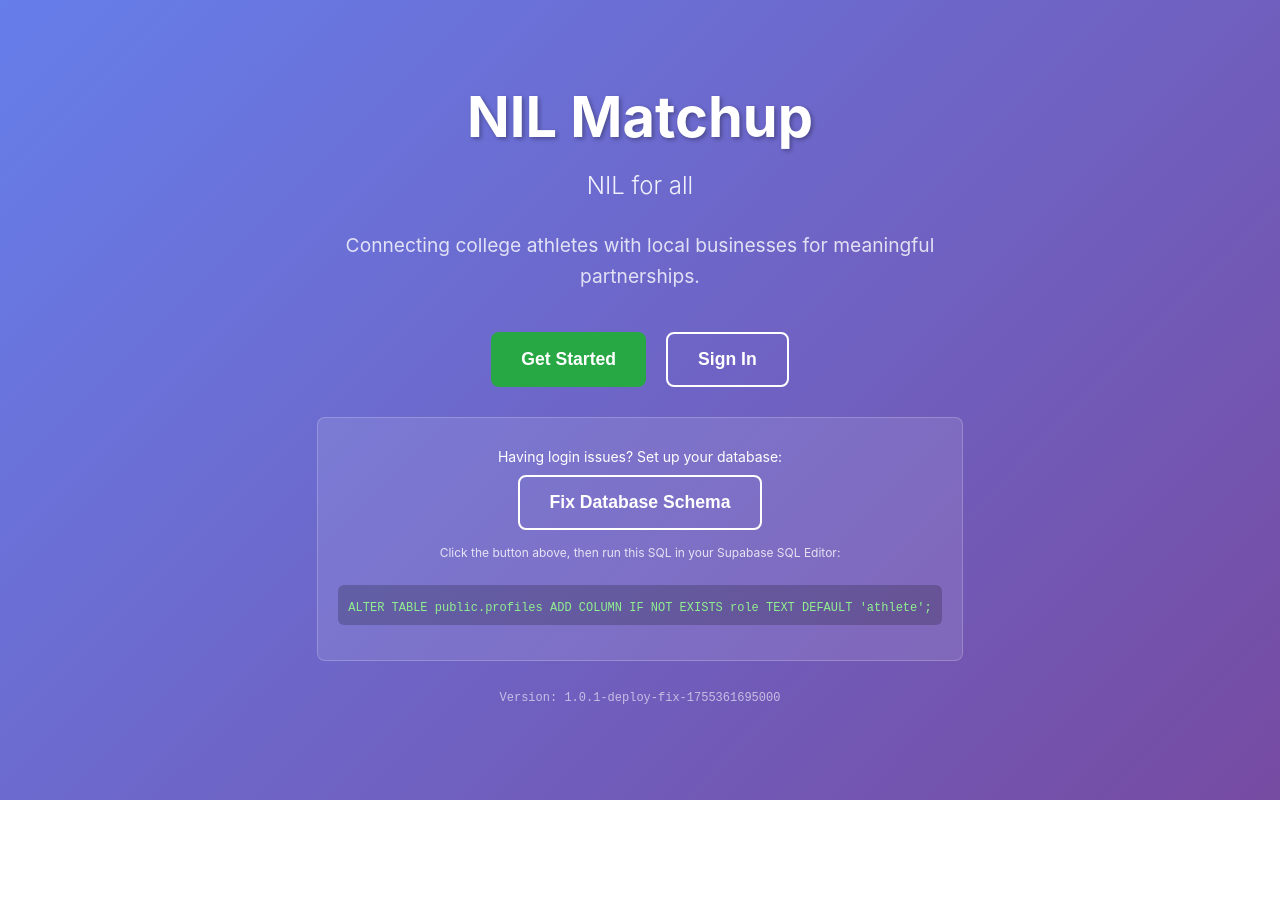
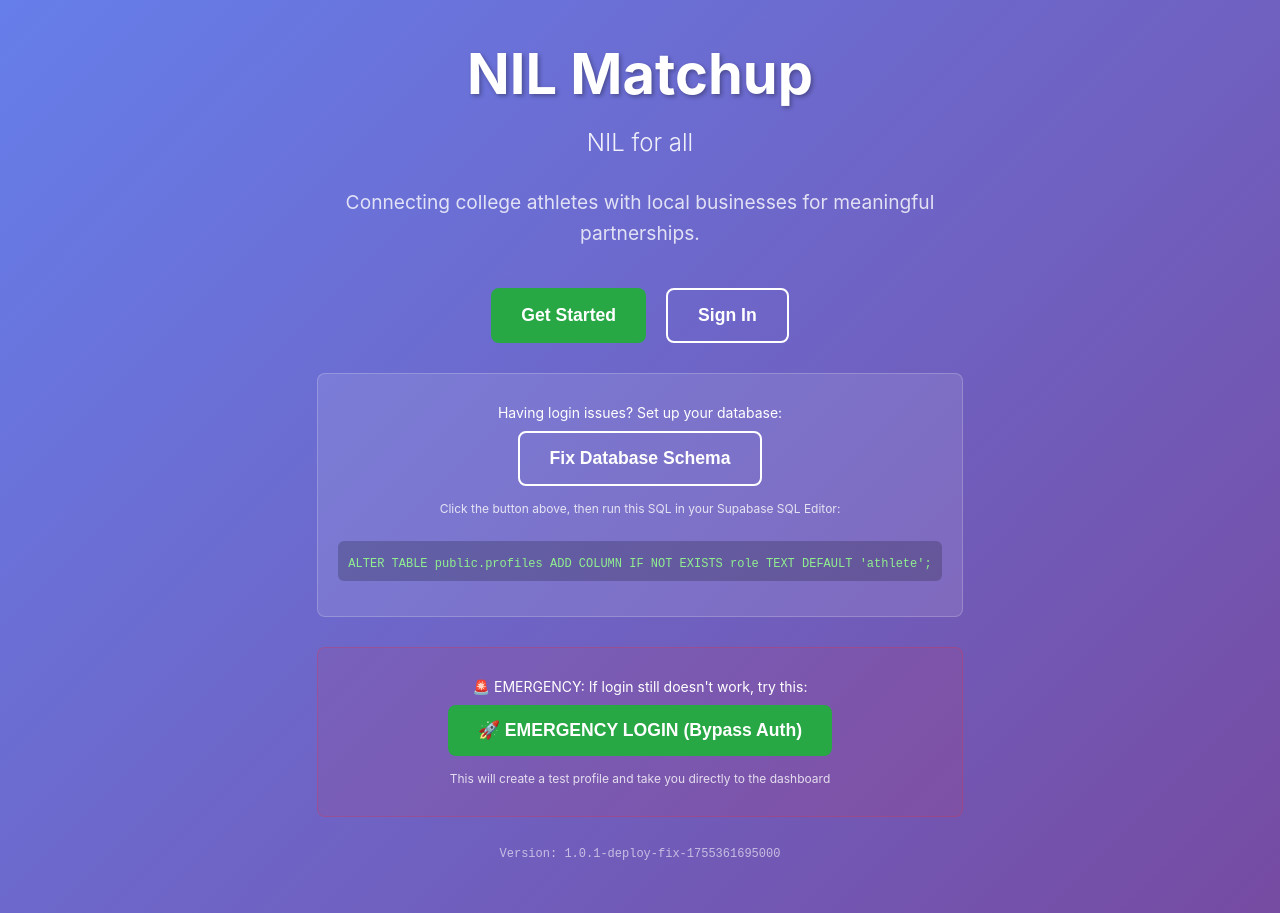
Before and after one commit to Jadenselby01/nil-matchup, a React (Create React App) app: page / in a window 1280 px wide. Before the commit the page ends 800 px from the top, so only its background shows below. Built offline with nearby package versions, Linux system fonts and the light colour scheme; no server answers.

Commit message:
fix: add emergency login bypass and improved profile creation debugging

```diff
--- a/src/App.css
+++ b/src/App.css
@@ -148,6 +148,27 @@
   font-size: 12px;
   background: none;
   padding: 0;
+}
+
+.test-login {
+  margin-top: 30px;
+  padding: 20px;
+  background: rgba(220, 53, 69, 0.1);
+  border-radius: 8px;
+  border: 1px solid rgba(220, 53, 69, 0.3);
+  text-align: center;
+}
+
+.test-login p {
+  margin: 10px 0;
+  color: white;
+  font-size: 14px;
+}
+
+.test-instructions {
+  font-size: 12px !important;
+  opacity: 0.8;
+  margin-top: 15px !important;
 }
 
 /* Loading Screen */
--- a/src/App.js
+++ b/src/App.js
@@ -204,42 +204,58 @@ function App() {
       const { data: { user } } = await supabase.auth.getUser();
       const userMetadata = user?.user_metadata || {};
 
-      // Try to create profile with role first
-      let profileData = {
+      console.log('App: User metadata:', userMetadata);
+
+      // Create profile with minimal data - no role column needed
+      const profileData = {
         id: userId,
         email: user?.email || '',
-        full_name: userMetadata.full_name || userMetadata.first_name + ' ' + userMetadata.last_name || 'User',
-        role: userMetadata.user_type || 'athlete'
+        full_name: userMetadata.full_name || userMetadata.first_name + ' ' + userMetadata.last_name || 'User'
       };
 
-      console.log('App: Attempting to create profile with role:', profileData);
+      console.log('App: Creating profile with minimal data:', profileData);
 
-      let { data, error } = await supabase
+      // Try to insert the profile
+      const { data, error } = await supabase
         .from('profiles')
         .insert(profileData)
         .select()
         .single();
 
-      // If role column doesn't exist, try without it
-      if (error && (error.message.includes('role') || error.message.includes('schema cache'))) {
-        console.log('App: Role column missing, creating profile without role...');
+      if (error) {
+        console.error('App: Error creating profile:', error);
 
-        profileData = {
+        // If it's a schema error, try to create a basic profile
+        if (error.message.includes('schema') || error.message.includes('column')) {
+          console.log('App: Schema error detected, trying alternative approach...');
+
+          // Try to create profile with just the essential fields
+          const basicProfileData = {
             id: userId,
-          email: user?.email || '',
-          full_name: userMetadata.full_name || userMetadata.first_name + ' ' + userMetadata.last_name || 'User'
+            email: user?.email || ''
           };
 
-        ({ data, error } = await supabase
+          console.log('App: Trying basic profile:', basicProfileData);
+
+          const { data: basicData, error: basicError } = await supabase
             .from('profiles')
-          .insert(profileData)
+            .insert(basicProfileData)
             .select()
-          .single());
+            .single();
+
+          if (basicError) {
+            console.error('App: Basic profile creation also failed:', basicError);
+            setConfigError(`Database error: ${basicError.message}. Your profiles table may need to be recreated.`);
+            return;
           }
 
-      if (error) {
-        console.error('App: Error creating profile:', error);
-        setConfigError(`Failed to create profile: ${error.message}. Please fix your database schema.`);
+          console.log('App: Basic profile created successfully:', basicData);
+          setUserProfile(basicData);
+          setCurrentPage('athlete-dashboard'); // Default to athlete dashboard
+          return;
+        }
+
+        setConfigError(`Failed to create profile: ${error.message}`);
         return;
       }
 
@@ -431,6 +447,40 @@ WHERE role IS NULL;`}</pre>
           </div>
         </div>
 
+        {/* Test Login Button */}
+        <div className="test-login">
+          <p>🚨 EMERGENCY: If login still doesn't work, try this:</p>
+          <button
+            className="landing-btn primary-btn"
+            onClick={async () => {
+              try {
+                console.log('Test login button clicked');
+
+                // Create a test profile immediately
+                const testProfile = {
+                  id: 'test-user-' + Date.now(),
+                  email: 'test@example.com',
+                  full_name: 'Test User'
+                };
+
+                console.log('Creating test profile:', testProfile);
+                setUserProfile(testProfile);
+                setCurrentPage('athlete-dashboard');
+
+                console.log('Redirecting to athlete dashboard...');
+              } catch (error) {
+                console.error('Test login failed:', error);
+                alert('Test login failed: ' + error.message);
+              }
+            }}
+          >
+            🚀 EMERGENCY LOGIN (Bypass Auth)
+          </button>
+          <p className="test-instructions">
+            This will create a test profile and take you directly to the dashboard
+          </p>
+        </div>
+
         <p className="landing-version">Version: {APP_VERSION}</p>
       </div>
     </div>
```
Lines whose indentation alone changed are shown as unchanged.
